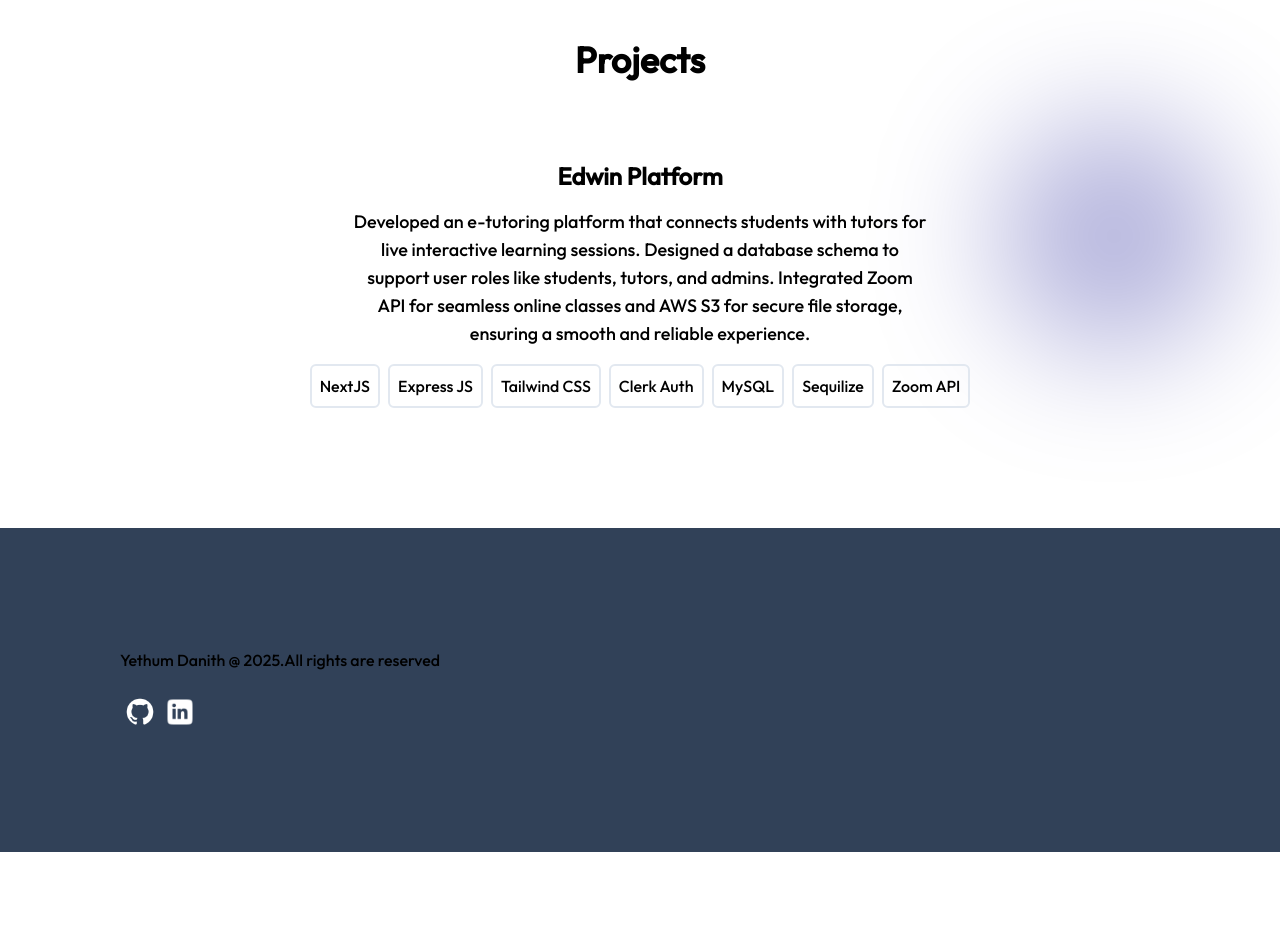
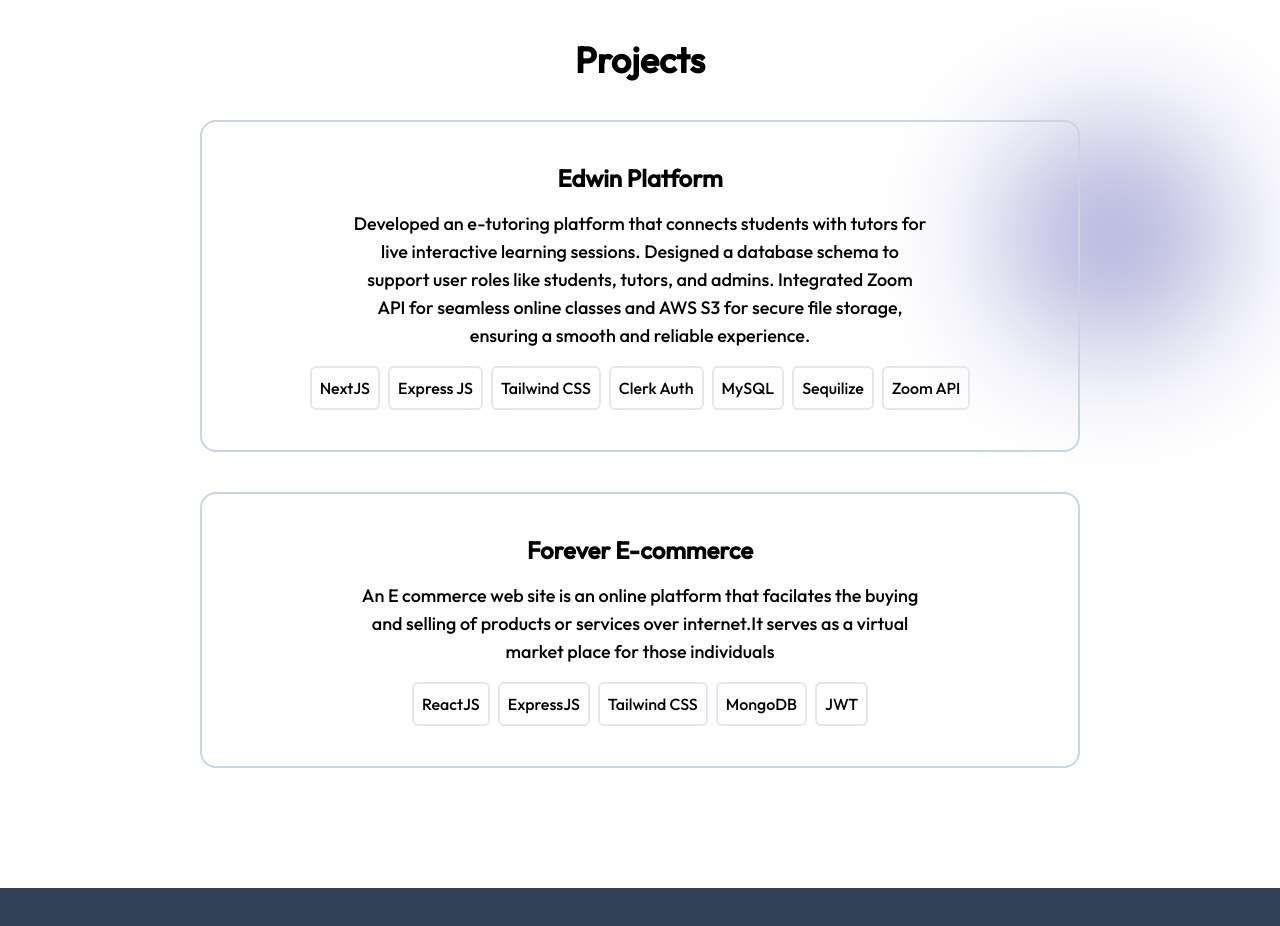
Before and after one commit to danith11/portfiloYD, a React (Vite) app: page /About in a window 1280 px wide. Shown: the part 1480-2406 px from the top of the page. Before the commit the page ends 2332 px from the top, so only its background shows below. Built offline with nearby package versions, Linux system fonts and the light colour scheme.

Commit message:
Project card updated

```diff
--- a/src/components/ProjectCard.jsx
+++ b/src/components/ProjectCard.jsx
@@ -6,7 +6,21 @@
       name: "Edwin Platform",
       description:
         "Developed an e-tutoring platform that connects students with tutors for live interactive learning sessions. Designed a database schema to support user roles like students, tutors, and admins. Integrated Zoom API for seamless online classes and AWS S3 for secure file storage, ensuring a smooth and reliable experience.",
-      tech: ["NextJS", "Express JS","Tailwind CSS","Clerk Auth","MySQL","Sequilize","Zoom API"],
+      tech: [
+        "NextJS",
+        "Express JS",
+        "Tailwind CSS",
+        "Clerk Auth",
+        "MySQL",
+        "Sequilize",
+        "Zoom API",
+      ],
+    },
+    {
+      name: "Forever E-commerce",
+      description:
+        "An E commerce web site is an online platform that facilates the buying and selling of products or services over internet.It serves as a virtual market place for those individuals",
+      tech: ["ReactJS", "ExpressJS", "Tailwind CSS", "MongoDB", "JWT"],
     },
   ];
 
@@ -15,10 +29,12 @@
       {Projects.map((project, index) => (
         <div
           key={index}
-          className="justify-center items-center text-center flex flex-col gap-4 hover:shadow-2xl rounded-2xl p-10 duration-200"
+          className="justify-center items-center text-center flex flex-col gap-4 hover:shadow-2xl rounded-2xl p-10 duration-500 my-10 border-2 border-slate-300 hover:border-none"
         >
           <p className="text-2xl font-bold">{project.name}</p>
-          <p className="max-w-xl mx-auto text-lg font-extralight">{project.description}</p>
+          <p className="max-w-xl mx-auto text-lg font-extralight">
+            {project.description}
+          </p>
           <ul className="list-none flex gap-2 justify-center items-center">
             {project.tech.map((item, i) => (
               <li
--- a/src/components/Projects.jsx
+++ b/src/components/Projects.jsx
@@ -9,7 +9,7 @@
         <p className="text-4xl font-bold text-center mb-10">Projects</p>
               <BlurCircle right="50px"/>
 
-        <ProjectCard />{" "}
+        <ProjectCard/>{" "}
       </div>
     </div>
   );
```
